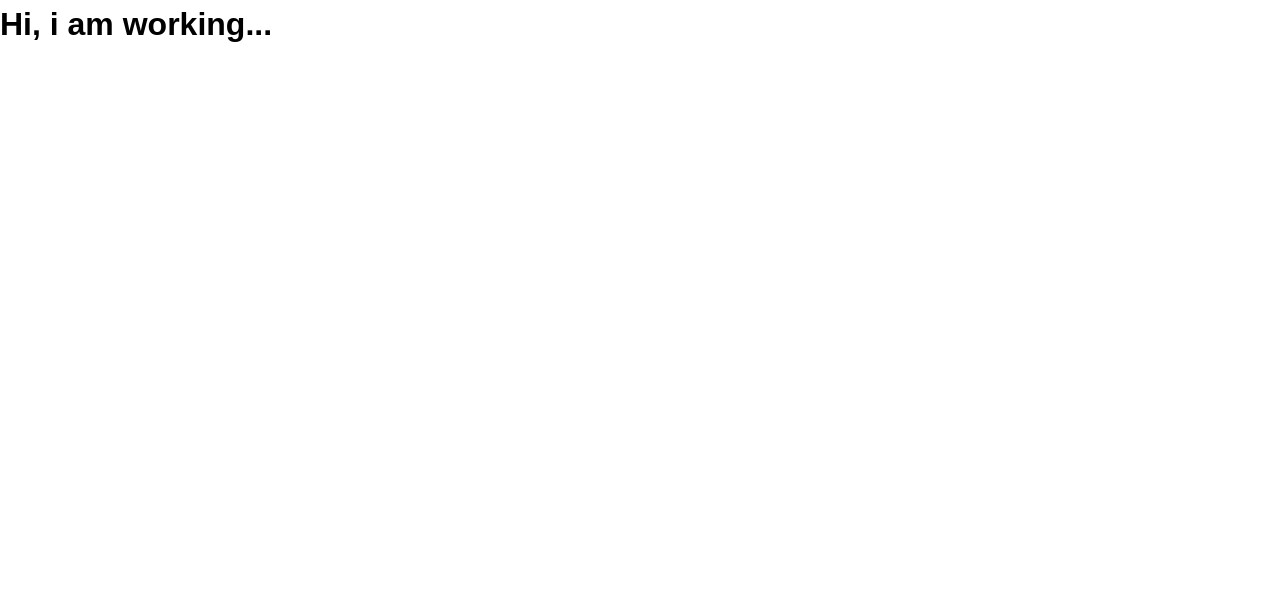
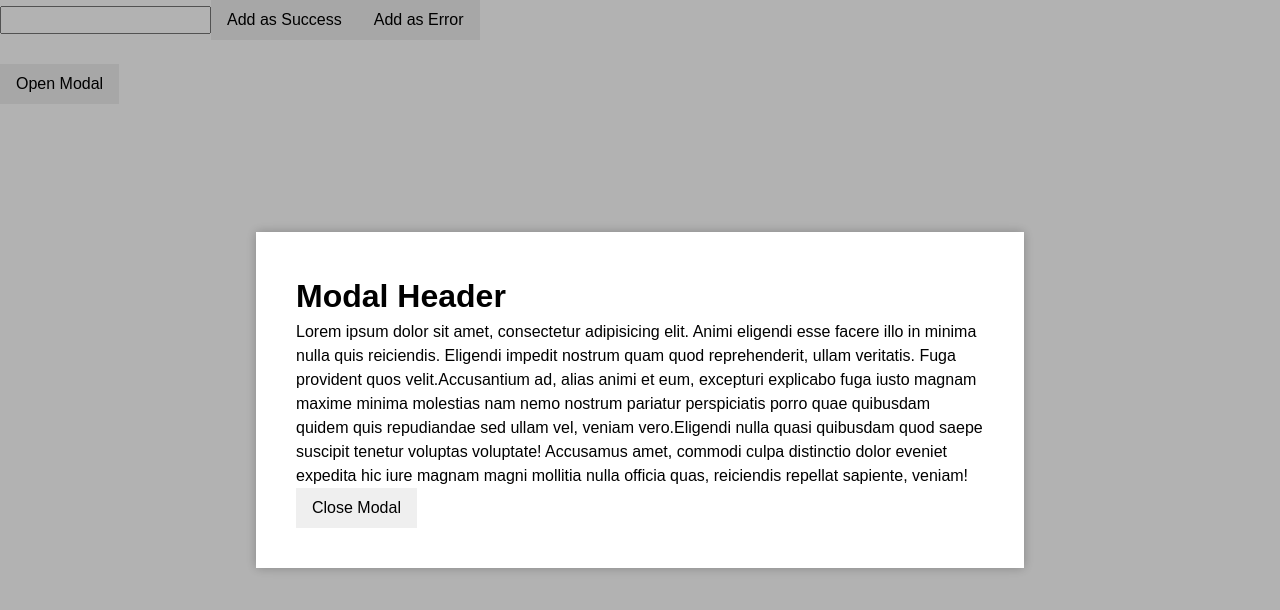
Before and after one commit to glRajkumar/React_components, a React (Create React App) app: page / in a window 1280 px wide. Shown: the top 610 px of the page. Built offline with nearby package versions, Linux system fonts and the light colour scheme.

Commit message:
finished

```diff
--- a/package.json
+++ b/package.json
@@ -6,6 +6,7 @@
     "react": "^17.0.2",
     "react-dom": "^17.0.2",
     "react-scripts": "4.0.3",
+    "shortid": "^2.2.16",
     "web-vitals": "^1.1.1"
   },
   "scripts": {
--- a/public/index.html
+++ b/public/index.html
@@ -14,6 +14,7 @@
 <body>
   <noscript>You need to enable JavaScript to run this app.</noscript>
   <div id="root"></div>
+  <div id="modal-root"></div>
 </body>
 
 </html>
--- a/src/App.js
+++ b/src/App.js
@@ -1,9 +1,51 @@
+import { useContext, useState, useRef } from 'react';
+import { ToastifyContext } from './state/Toastify/ToastifyContextProvider';
+import shortid from "shortid";
+import Modal from "./Modal";
+import "./css/toastify.css";
+import "./css/modal.css";
 
 function App() {
+  const dispatch = useContext(ToastifyContext)
+  const [msg, setMsg] = useState("")
+  const modalRef = useRef()
+
+  const openModal = () => {
+    modalRef.current.openModal()
+  };
+
+  const add = (type) => {
+    const id = shortid.generate()
+
+    dispatch({
+      type: "ADD",
+      payload: { id, msg, type }
+    })
+  }
+
   return (
-    <div>
-      <h1>Hi, i am working...</h1>
-    </div>
+    <>
+      <input
+        type="text"
+        value={msg}
+        onChange={e => setMsg(e.target.value)}
+      />
+      <button onClick={() => add("success")}>Add as Success</button>
+      <button onClick={() => add("error")}>Add as Error</button>
+
+      <br />
+      <br />
+
+      <button onClick={openModal}>Open Modal</button>
+      <Modal ref={modalRef}>
+        <h1>Modal Header</h1>
+        <p><span>Lorem ipsum dolor sit amet, consectetur adipisicing elit. Animi eligendi esse facere illo in minima nulla quis reiciendis. Eligendi impedit nostrum quam quod reprehenderit, ullam veritatis. Fuga provident quos velit.</span><span>Accusantium ad, alias animi et eum, excepturi explicabo fuga iusto magnam maxime minima molestias nam nemo nostrum pariatur perspiciatis porro quae quibusdam quidem quis repudiandae sed ullam vel, veniam vero.</span><span>Eligendi nulla quasi quibusdam quod saepe suscipit tenetur voluptas voluptate! Accusamus amet, commodi culpa distinctio dolor eveniet expedita hic iure magnam magni mollitia nulla officia quas, reiciendis repellat sapiente, veniam!</span></p>
+        <button onClick={() => modalRef.current.close()}>
+          Close Modal
+        </button>
+      </Modal>
+
+    </>
   );
 }
 
--- /dev/null
+++ b/src/Modal.js
@@ -0,0 +1,35 @@
+import { forwardRef, useImperativeHandle, useState } from "react";
+import ReactDOM from "react-dom";
+
+const Modal = forwardRef((props, ref) => {
+    const [display, setDisplay] = useState(true);
+
+    useImperativeHandle(ref, () => {
+        return {
+            openModal: () => open(),
+            close: () => close()
+        }
+    });
+
+    const open = () => {
+        setDisplay(true)
+    };
+
+    const close = () => {
+        setDisplay(false);
+    };
+
+    if (display) {
+        return ReactDOM.createPortal(
+            <div className="modal-wrapper">
+                <div onClick={close} className="modal-backdrop" />
+                <div className="modal-box">
+                    {props.children}
+                </div>
+            </div>, document.getElementById("modal-root"))
+    }
+
+    return null;
+});
+
+export default Modal
--- /dev/null
+++ b/src/components/Toastify.js
@@ -0,0 +1,55 @@
+import { useEffect, useState } from 'react';
+
+function Toastify({ toast, dispatch }) {
+    const [exit, setExit] = useState(false);
+    const [width, setWidth] = useState(0);
+    const [intervalID, setIntervalID] = useState(null);
+
+    const handleStartTimer = () => {
+        const id = setInterval(() => {
+            setWidth(prev => {
+                if (prev < 100) return prev + 0.5;
+
+                clearInterval(id);
+                return prev;
+            })
+        }, 20)
+
+        setIntervalID(id)
+    }
+
+    const handlePauseTimer = () => {
+        clearInterval(intervalID)
+    }
+
+    const handleCloseNotification = () => {
+        handlePauseTimer()
+        setExit(true)
+        setTimeout(() => {
+            dispatch({ type: "REMOVE", payload: toast.id })
+        }, 400)
+    }
+
+    useEffect(() => {
+        if (width === 100) {
+            handleCloseNotification()
+        }
+    }, [width])
+
+    useEffect(() => {
+        handleStartTimer()
+    }, [])
+
+    return (
+        <div
+            onMouseEnter={handlePauseTimer}
+            onMouseLeave={handleStartTimer}
+            className={`toastify-item ${toast.type === "success" ? "success" : "error"} ${exit ? "exit" : ""}`}
+        >
+            <p>{toast.msg}</p>
+            <div className={"bar"} style={{ width: `${width}%` }}></div>
+        </div>
+    )
+}
+
+export default Toastify
--- /dev/null
+++ b/src/css/modal.css
@@ -0,0 +1,31 @@
+.modal-wrapper {
+    position: fixed;
+    top: 0;
+    bottom: 0;
+    left: 0;
+    right: 0;
+}
+
+.modal-backdrop {
+    position: fixed;
+    top: 0;
+    bottom: 0;
+    left: 0;
+    right: 0;
+    z-index: 100;
+    background-color: rgba(0,0,0,0.3);
+}
+
+.modal-box {
+    position: relative;
+    top: 50%;
+    left: 50%;
+    transform: translate(-50%, -50%);
+    min-height: 30%;
+    width: 60%;
+    overflow-y: auto;
+    background-color: white;
+    box-shadow: 0 0 10px rgba(0,0,0,0.25);
+    z-index: 101;
+    padding: 40px;
+}
--- /dev/null
+++ b/src/css/toastify.css
@@ -0,0 +1,58 @@
+.toastify-wrapper {
+    position: fixed;
+    top: 10px;
+    right: 10px;
+    width: 300px;
+}
+
+.toastify-item {
+    box-shadow: 0 0 10px rgba(0,0,0, 0.3);
+    border-radius: 10px;
+    overflow: hidden;
+    margin-bottom: 20px;
+    animation: SlideLeft 0.4s;
+    animation-fill-mode: forwards;
+    width: 300px;
+}
+
+@keyframes SlideLeft {
+    0% {
+        margin-left: 120%;
+    }
+
+    100% {
+        margin-left: 0;
+    }
+}
+
+@keyframes SlideRight {
+    0% {
+        margin-left: 0;
+    }
+
+    100% {
+        margin-left: 120%;
+    }
+}
+
+.toastify-item.exit {
+    animation: SlideRight 0.4s;
+    animation-fill-mode: forwards;
+}
+
+.toastify-item p {
+    margin: 0;
+    padding: 10px;
+}
+
+.toastify-item .bar {
+    height: 10px;
+}
+
+.toastify-item.success .bar {
+    background-color: #65d266;
+}
+
+.toastify-item.error .bar {
+    background-color: red;
+}
--- a/src/index.js
+++ b/src/index.js
@@ -1,14 +1,18 @@
 import React from 'react';
 import ReactDOM from 'react-dom';
 import reportWebVitals from './reportWebVitals';
+import ToastifyContextProvider from './state/Toastify/ToastifyContextProvider';
 import App from './App';
 
 ReactDOM.render(
   <React.StrictMode>
-    <App />
+    <ToastifyContextProvider>
+      <App />
+    </ToastifyContextProvider>
   </React.StrictMode>,
   document.getElementById('root')
 );
+
 
 // If you want to start measuring performance in your app, pass a function
 // to log results (for example: reportWebVitals(console.log))
--- /dev/null
+++ b/src/state/Toastify/ToastifyContextProvider.js
@@ -0,0 +1,27 @@
+import { createContext, useReducer } from 'react';
+import Toastify from '../../components/Toastify';
+import ToastifyReducer from './ToastifyReducer';
+
+export const ToastifyContext = createContext()
+
+const ToastifyContextProvider = ({ children }) => {
+    const [state, dispatch] = useReducer(ToastifyReducer, [])
+
+    return (
+        <ToastifyContext.Provider value={dispatch}>
+            <div className="toastify-wrapper">
+                {
+                    state.map(toast => {
+                        return (
+                            <Toastify key={toast.id} toast={toast} dispatch={dispatch} />
+                        )
+                    })
+                }
+            </div>
+
+            {children}
+        </ToastifyContext.Provider>
+    )
+}
+
+export default ToastifyContextProvider
--- /dev/null
+++ b/src/state/Toastify/ToastifyReducer.js
@@ -0,0 +1,15 @@
+
+function ToastifyReducer(state, { type, payload }) {
+    switch (type) {
+        case "ADD":
+            return [...state, payload]
+
+        case "REMOVE":
+            return state.filter(e => e.id !== payload)
+
+        default:
+            return state
+    }
+}
+
+export default ToastifyReducer
```
Also changed, not shown: 1 other file (tests, documents, lock files or other folders).
